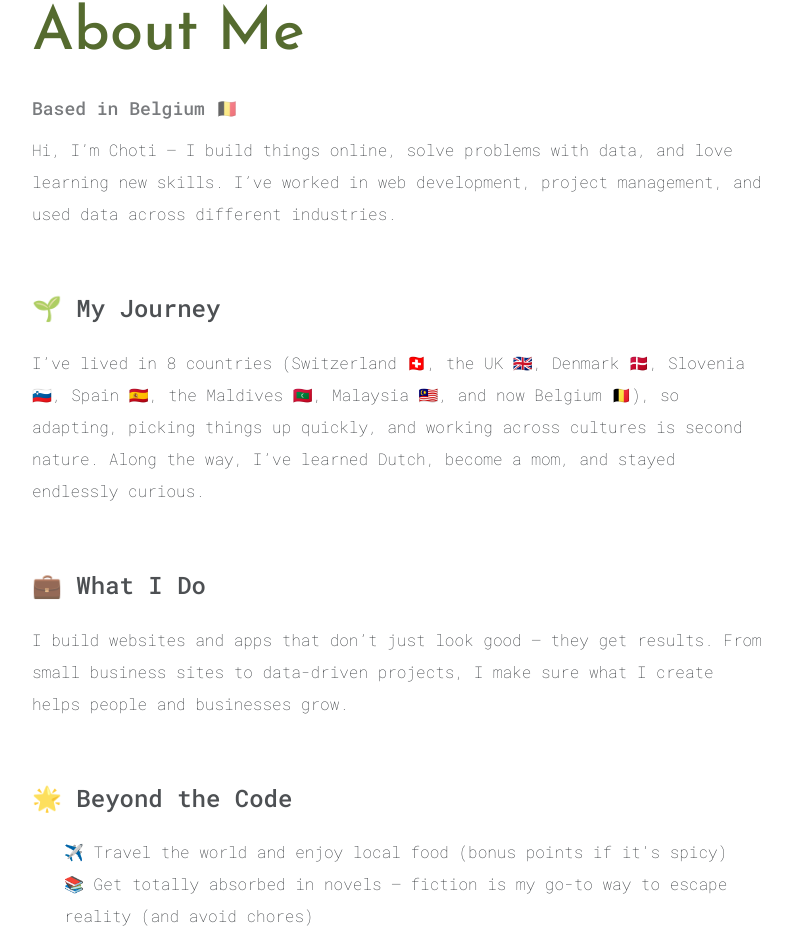
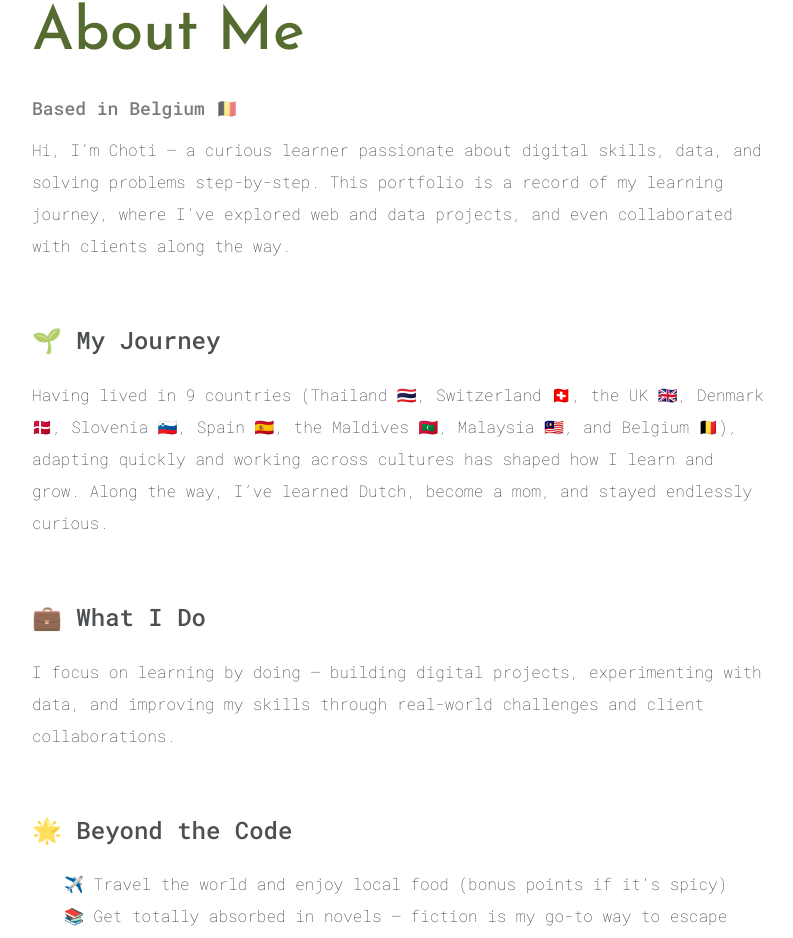
Before and after one commit to jgchoti/jgchoti.github.io, a React (Create React App) app: page /about in a window 1280 px wide. Shown: the part 652-1590 px from the top of the page, without its empty margins (240-1033 px from the left). Built offline with nearby package versions, Linux system fonts and the light colour scheme.

Commit message:
Update profileData.js

```diff
--- a/src/data/profileData.js
+++ b/src/data/profileData.js
@@ -3,20 +3,18 @@ export const profileData = [
         id: "intro",
         title: "About Me",
         subtitle: "Based in Belgium 🇧🇪",
-        content: `Hi, I’m Choti — I build things online, solve problems with data, and love learning new skills.
-I’ve worked in web development, project management, and used data across different industries.`,
+        content: `Hi, I’m Choti — a curious learner passionate about digital skills, data, and solving problems step-by-step. This portfolio is a record of my learning journey, where I’ve explored web and data projects, and even collaborated with clients along the way.`,
     },
     {
         id: "journey",
         title: "🌱 My Journey",
-        content: `I’ve lived in 8 countries (Switzerland 🇨🇭, the UK 🇬🇧, Denmark 🇩🇰, Slovenia 🇸🇮, Spain 🇪🇸, the Maldives 🇲🇻, Malaysia 🇲🇾, and now Belgium 🇧🇪), so adapting, picking things up quickly, and working across cultures is second nature. Along the way, I’ve learned Dutch, become a mom, and stayed endlessly curious.`,
+        content: `Having lived in 9 countries (Thailand 🇹🇭, Switzerland 🇨🇭, the UK 🇬🇧, Denmark 🇩🇰, Slovenia 🇸🇮, Spain 🇪🇸, the Maldives 🇲🇻, Malaysia 🇲🇾, and Belgium 🇧🇪), adapting quickly and working across cultures has shaped how I learn and grow. Along the way, I’ve learned Dutch, become a mom, and stayed endlessly curious.`,
     },
     {
         id: "skills",
         title: "💼 What I Do",
         content: `
-I build websites and apps that don’t just look good — they get results.
-From small business sites to data-driven projects, I make sure what I create helps people and businesses grow.`
+I focus on learning by doing — building digital projects, experimenting with data, and improving my skills through real-world challenges and client collaborations.`
     },
     {
         id: "beyond",
```
